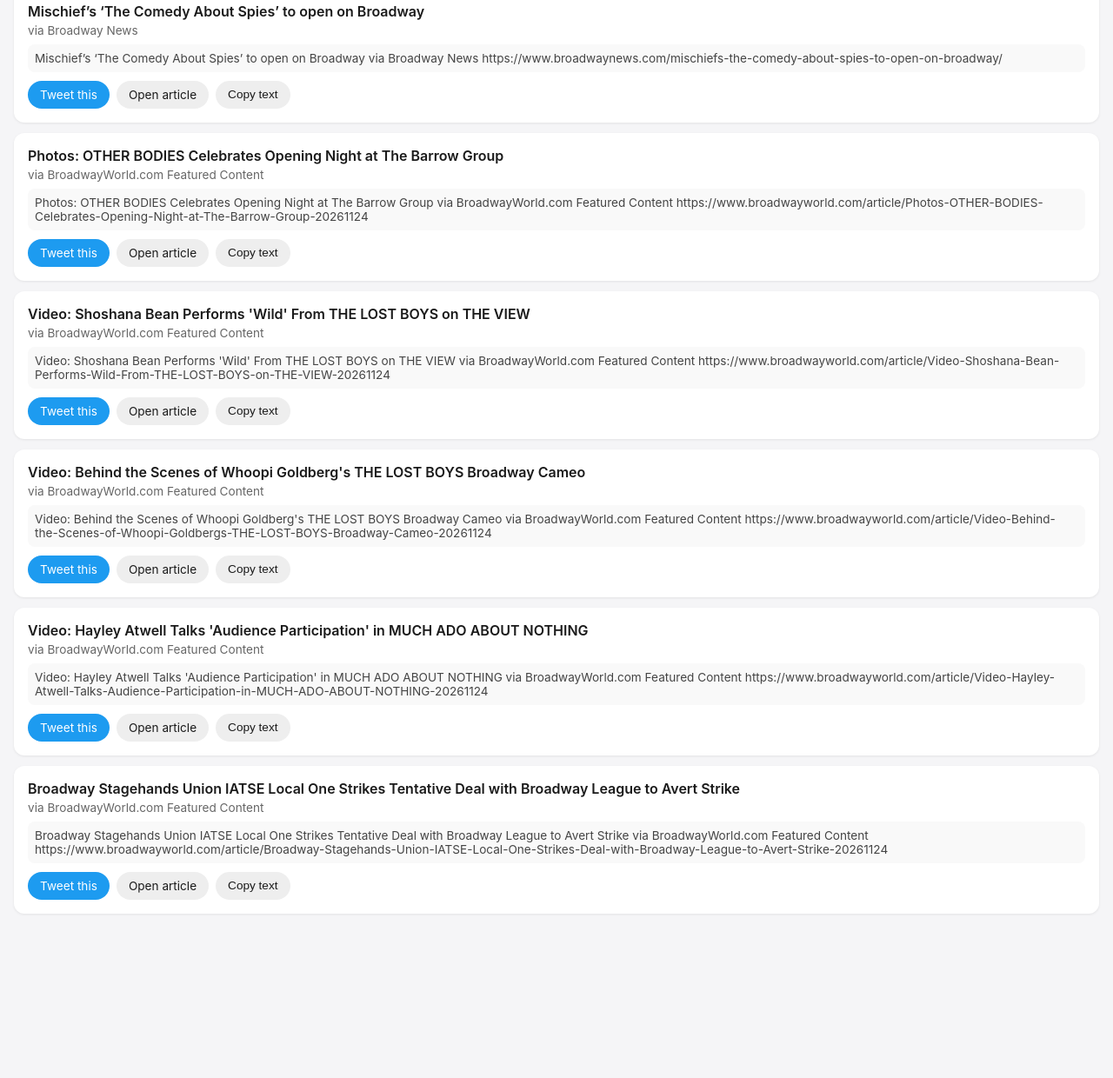
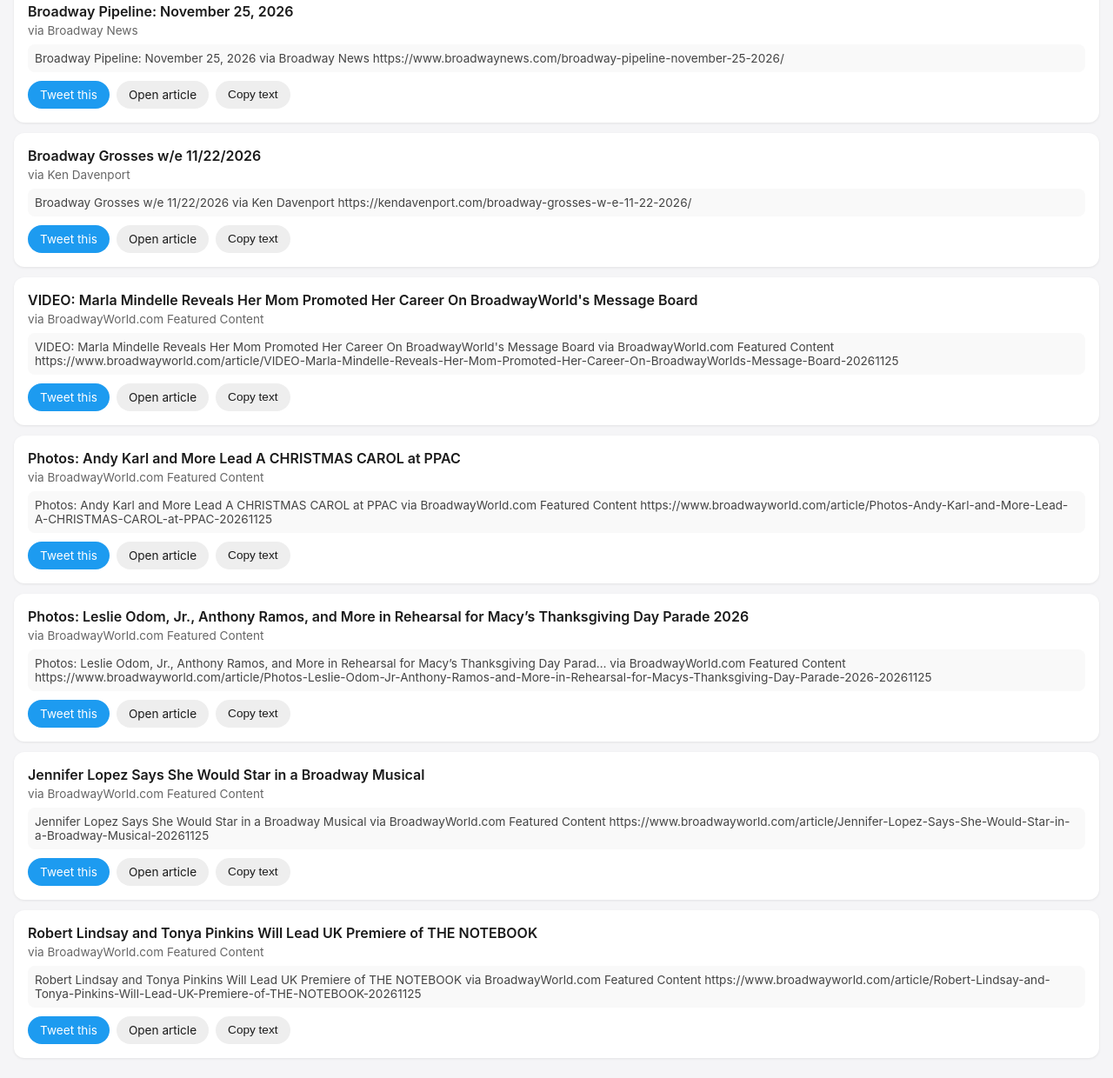
Before and after one commit to TheatreGator/theatregator, a plain HTML site: page docs/index.html in a window 1280 px wide. Shown: the part 482-1722 px from the top of the page at 87% size. Before the commit the page ends 1561 px from the top, so only its background shows below. Drawn offline with Linux system fonts and the light colour scheme.

Commit message:
update digest

```diff
--- a/docs/index.html
+++ b/docs/index.html
@@ -22,86 +22,96 @@
 </head>
 <body>
   <h1>News & Gossip Digest</h1>
-  <p class="updated">Updated 2026-11-25 03:51 UTC</p>
+  <p class="updated">Updated 2026-11-25 16:19 UTC</p>
 
         <div class="card">
-          <p class="title">Grosses analysis: ‘Here There Are Blueberries’ tops $1 million; ‘Hamilton’ breaks $3 million</p>
-          <p class="meta">via Broadway News</p>
-          <p class="preview">Grosses analysis: ‘Here There Are Blueberries’ tops $1 million; ‘Hamilton’ breaks $3 million via Broadway News https://www.broadwaynews.com/grosses-analysis-here-there-are-blueberries-tops-1-million-hamilton-breaks-3-million/</p>
+          <p class="title">The Sound of Music National Tour Stars Cayleigh Capaldi and Lisa Howard Sing &#x27;My Favorite Things&#x27;</p>
+          <p class="meta">via Broadway.com - Latest Buzz</p>
+          <p class="preview">The Sound of Music National Tour Stars Cayleigh Capaldi and Lisa Howard Sing &#x27;My Favorite Things&#x27; via Broadway.com - Latest Buzz https://www.broadway.com/buzz/208015/the-sound-of-music-national-tour-stars-cayleigh-capaldi-and-lisa-howard-sing-my-favorite-things/</p>
           <div class="actions">
-            <a class="btn tweet" href="https://twitter.com/intent/tweet?text=Grosses%20analysis%3A%20%E2%80%98Here%20There%20Are%20Blueberries%E2%80%99%20tops%20%241%20million%3B%20%E2%80%98Hamilton%E2%80%99%20breaks%20%243%20million%20via%20Broadway%20News%20https%3A//www.broadwaynews.com/grosses-analysis-here-there-are-blueberries-tops-1-million-hamilton-breaks-3-million/" target="_blank" rel="noopener">Tweet this</a>
-            <a class="btn link" href="https://www.broadwaynews.com/grosses-analysis-here-there-are-blueberries-tops-1-million-hamilton-breaks-3-million/" target="_blank" rel="noopener">Open article</a>
-            <button class="btn copy" onclick="navigator.clipboard.writeText("Grosses analysis: \u2018Here There Are Blueberries\u2019 tops $1 million; \u2018Hamilton\u2019 breaks $3 million via Broadway News https://www.broadwaynews.com/grosses-analysis-here-there-are-blueberries-tops-1-million-hamilton-breaks-3-million/")">Copy text</button>
+            <a class="btn tweet" href="https://twitter.com/intent/tweet?text=The%20Sound%20of%20Music%20National%20Tour%20Stars%20Cayleigh%20Capaldi%20and%20Lisa%20Howard%20Sing%20%27My%20Favorite%20Things%27%20via%20Broadway.com%20-%20Latest%20Buzz%20https%3A//www.broadway.com/buzz/208015/the-sound-of-music-national-tour-stars-cayleigh-capaldi-and-lisa-howard-sing-my-favorite-things/" target="_blank" rel="noopener">Tweet this</a>
+            <a class="btn link" href="https://www.broadway.com/buzz/208015/the-sound-of-music-national-tour-stars-cayleigh-capaldi-and-lisa-howard-sing-my-favorite-things/" target="_blank" rel="noopener">Open article</a>
+            <button class="btn copy" onclick="navigator.clipboard.writeText("The Sound of Music National Tour Stars Cayleigh Capaldi and Lisa Howard Sing 'My Favorite Things' via Broadway.com - Latest Buzz https://www.broadway.com/buzz/208015/the-sound-of-music-national-tour-stars-cayleigh-capaldi-and-lisa-howard-sing-my-favorite-things/")">Copy text</button>
           </div>
         </div>
         <div class="card">
-          <p class="title">Yankees legend Bernie Williams extends run in Broadway’s ‘Buena Vista Social Club’</p>
+          <p class="title">Inside the intricate process of casting the band of ‘Buena Vista Social Club’</p>
           <p class="meta">via Broadway News</p>
-          <p class="preview">Yankees legend Bernie Williams extends run in Broadway’s ‘Buena Vista Social Club’ via Broadway News https://www.broadwaynews.com/yankees-legend-bernie-williams-extends-run-in-broadways-buena-vista-social-club/</p>
+          <p class="preview">Inside the intricate process of casting the band of ‘Buena Vista Social Club’ via Broadway News https://www.broadwaynews.com/inside-the-intricate-process-of-casting-the-band-of-buena-vista-social-club/</p>
           <div class="actions">
-            <a class="btn tweet" href="https://twitter.com/intent/tweet?text=Yankees%20legend%20Bernie%20Williams%20extends%20run%20in%20Broadway%E2%80%99s%20%E2%80%98Buena%20Vista%20Social%20Club%E2%80%99%20via%20Broadway%20News%20https%3A//www.broadwaynews.com/yankees-legend-bernie-williams-extends-run-in-broadways-buena-vista-social-club/" target="_blank" rel="noopener">Tweet this</a>
-            <a class="btn link" href="https://www.broadwaynews.com/yankees-legend-bernie-williams-extends-run-in-broadways-buena-vista-social-club/" target="_blank" rel="noopener">Open article</a>
-            <button class="btn copy" onclick="navigator.clipboard.writeText("Yankees legend Bernie Williams extends run in Broadway\u2019s \u2018Buena Vista Social Club\u2019 via Broadway News https://www.broadwaynews.com/yankees-legend-bernie-williams-extends-run-in-broadways-buena-vista-social-club/")">Copy text</button>
+            <a class="btn tweet" href="https://twitter.com/intent/tweet?text=Inside%20the%20intricate%20process%20of%20casting%20the%20band%20of%20%E2%80%98Buena%20Vista%20Social%20Club%E2%80%99%20via%20Broadway%20News%20https%3A//www.broadwaynews.com/inside-the-intricate-process-of-casting-the-band-of-buena-vista-social-club/" target="_blank" rel="noopener">Tweet this</a>
+            <a class="btn link" href="https://www.broadwaynews.com/inside-the-intricate-process-of-casting-the-band-of-buena-vista-social-club/" target="_blank" rel="noopener">Open article</a>
+            <button class="btn copy" onclick="navigator.clipboard.writeText("Inside the intricate process of casting the band of \u2018Buena Vista Social Club\u2019 via Broadway News https://www.broadwaynews.com/inside-the-intricate-process-of-casting-the-band-of-buena-vista-social-club/")">Copy text</button>
           </div>
         </div>
         <div class="card">
-          <p class="title">Mischief’s ‘The Comedy About Spies’ to open on Broadway</p>
+          <p class="title">Broadway Pipeline: November 25, 2026</p>
           <p class="meta">via Broadway News</p>
-          <p class="preview">Mischief’s ‘The Comedy About Spies’ to open on Broadway via Broadway News https://www.broadwaynews.com/mischiefs-the-comedy-about-spies-to-open-on-broadway/</p>
+          <p class="preview">Broadway Pipeline: November 25, 2026 via Broadway News https://www.broadwaynews.com/broadway-pipeline-november-25-2026/</p>
           <div class="actions">
-            <a class="btn tweet" href="https://twitter.com/intent/tweet?text=Mischief%E2%80%99s%20%E2%80%98The%20Comedy%20About%20Spies%E2%80%99%20to%20open%20on%20Broadway%20via%20Broadway%20News%20https%3A//www.broadwaynews.com/mischiefs-the-comedy-about-spies-to-open-on-broadway/" target="_blank" rel="noopener">Tweet this</a>
-            <a class="btn link" href="https://www.broadwaynews.com/mischiefs-the-comedy-about-spies-to-open-on-broadway/" target="_blank" rel="noopener">Open article</a>
-            <button class="btn copy" onclick="navigator.clipboard.writeText("Mischief\u2019s \u2018The Comedy About Spies\u2019 to open on Broadway via Broadway News https://www.broadwaynews.com/mischiefs-the-comedy-about-spies-to-open-on-broadway/")">Copy text</button>
+            <a class="btn tweet" href="https://twitter.com/intent/tweet?text=Broadway%20Pipeline%3A%20November%2025%2C%202026%20via%20Broadway%20News%20https%3A//www.broadwaynews.com/broadway-pipeline-november-25-2026/" target="_blank" rel="noopener">Tweet this</a>
+            <a class="btn link" href="https://www.broadwaynews.com/broadway-pipeline-november-25-2026/" target="_blank" rel="noopener">Open article</a>
+            <button class="btn copy" onclick="navigator.clipboard.writeText("Broadway Pipeline: November 25, 2026 via Broadway News https://www.broadwaynews.com/broadway-pipeline-november-25-2026/")">Copy text</button>
           </div>
         </div>
         <div class="card">
-          <p class="title">Photos: OTHER BODIES Celebrates Opening Night at The Barrow Group</p>
-          <p class="meta">via BroadwayWorld.com Featured Content</p>
-          <p class="preview">Photos: OTHER BODIES Celebrates Opening Night at The Barrow Group via BroadwayWorld.com Featured Content https://www.broadwayworld.com/article/Photos-OTHER-BODIES-Celebrates-Opening-Night-at-The-Barrow-Group-20261124</p>
+          <p class="title">Broadway Grosses w/e 11/22/2026</p>
+          <p class="meta">via Ken Davenport</p>
+          <p class="preview">Broadway Grosses w/e 11/22/2026 via Ken Davenport https://kendavenport.com/broadway-grosses-w-e-11-22-2026/</p>
           <div class="actions">
-            <a class="btn tweet" href="https://twitter.com/intent/tweet?text=Photos%3A%20OTHER%20BODIES%20Celebrates%20Opening%20Night%20at%20The%20Barrow%20Group%20via%20BroadwayWorld.com%20Featured%20Content%20https%3A//www.broadwayworld.com/article/Photos-OTHER-BODIES-Celebrates-Opening-Night-at-The-Barrow-Group-20261124" target="_blank" rel="noopener">Tweet this</a>
-            <a class="btn link" href="https://www.broadwayworld.com/article/Photos-OTHER-BODIES-Celebrates-Opening-Night-at-The-Barrow-Group-20261124" target="_blank" rel="noopener">Open article</a>
-            <button class="btn copy" onclick="navigator.clipboard.writeText("Photos: OTHER BODIES Celebrates Opening Night at The Barrow Group via BroadwayWorld.com Featured Content https://www.broadwayworld.com/article/Photos-OTHER-BODIES-Celebrates-Opening-Night-at-The-Barrow-Group-20261124")">Copy text</button>
+            <a class="btn tweet" href="https://twitter.com/intent/tweet?text=Broadway%20Grosses%20w/e%2011/22/2026%20via%20Ken%20Davenport%20https%3A//kendavenport.com/broadway-grosses-w-e-11-22-2026/" target="_blank" rel="noopener">Tweet this</a>
+            <a class="btn link" href="https://kendavenport.com/broadway-grosses-w-e-11-22-2026/" target="_blank" rel="noopener">Open article</a>
+            <button class="btn copy" onclick="navigator.clipboard.writeText("Broadway Grosses w/e 11/22/2026 via Ken Davenport https://kendavenport.com/broadway-grosses-w-e-11-22-2026/")">Copy text</button>
           </div>
         </div>
         <div class="card">
-          <p class="title">Video: Shoshana Bean Performs &#x27;Wild&#x27; From THE LOST BOYS on THE VIEW</p>
+          <p class="title">VIDEO: Marla Mindelle Reveals Her Mom Promoted Her Career On BroadwayWorld&#x27;s Message Board</p>
           <p class="meta">via BroadwayWorld.com Featured Content</p>
-          <p class="preview">Video: Shoshana Bean Performs &#x27;Wild&#x27; From THE LOST BOYS on THE VIEW via BroadwayWorld.com Featured Content https://www.broadwayworld.com/article/Video-Shoshana-Bean-Performs-Wild-From-THE-LOST-BOYS-on-THE-VIEW-20261124</p>
+          <p class="preview">VIDEO: Marla Mindelle Reveals Her Mom Promoted Her Career On BroadwayWorld&#x27;s Message Board via BroadwayWorld.com Featured Content https://www.broadwayworld.com/article/VIDEO-Marla-Mindelle-Reveals-Her-Mom-Promoted-Her-Career-On-BroadwayWorlds-Message-Board-20261125</p>
           <div class="actions">
-            <a class="btn tweet" href="https://twitter.com/intent/tweet?text=Video%3A%20Shoshana%20Bean%20Performs%20%27Wild%27%20From%20THE%20LOST%20BOYS%20on%20THE%20VIEW%20via%20BroadwayWorld.com%20Featured%20Content%20https%3A//www.broadwayworld.com/article/Video-Shoshana-Bean-Performs-Wild-From-THE-LOST-BOYS-on-THE-VIEW-20261124" target="_blank" rel="noopener">Tweet this</a>
-            <a class="btn link" href="https://www.broadwayworld.com/article/Video-Shoshana-Bean-Performs-Wild-From-THE-LOST-BOYS-on-THE-VIEW-20261124" target="_blank" rel="noopener">Open article</a>
-            <button class="btn copy" onclick="navigator.clipboard.writeText("Video: Shoshana Bean Performs 'Wild' From THE LOST BOYS on THE VIEW via BroadwayWorld.com Featured Content https://www.broadwayworld.com/article/Video-Shoshana-Bean-Performs-Wild-From-THE-LOST-BOYS-on-THE-VIEW-20261124")">Copy text</button>
+            <a class="btn tweet" href="https://twitter.com/intent/tweet?text=VIDEO%3A%20Marla%20Mindelle%20Reveals%20Her%20Mom%20Promoted%20Her%20Career%20On%20BroadwayWorld%27s%20Message%20Board%20via%20BroadwayWorld.com%20Featured%20Content%20https%3A//www.broadwayworld.com/article/VIDEO-Marla-Mindelle-Reveals-Her-Mom-Promoted-Her-Career-On-BroadwayWorlds-Message-Board-20261125" target="_blank" rel="noopener">Tweet this</a>
+            <a class="btn link" href="https://www.broadwayworld.com/article/VIDEO-Marla-Mindelle-Reveals-Her-Mom-Promoted-Her-Career-On-BroadwayWorlds-Message-Board-20261125" target="_blank" rel="noopener">Open article</a>
+            <button class="btn copy" onclick="navigator.clipboard.writeText("VIDEO: Marla Mindelle Reveals Her Mom Promoted Her Career On BroadwayWorld's Message Board via BroadwayWorld.com Featured Content https://www.broadwayworld.com/article/VIDEO-Marla-Mindelle-Reveals-Her-Mom-Promoted-Her-Career-On-BroadwayWorlds-Message-Board-20261125")">Copy text</button>
           </div>
         </div>
         <div class="card">
-          <p class="title">Video: Behind the Scenes of Whoopi Goldberg&#x27;s THE LOST BOYS Broadway Cameo</p>
+          <p class="title">Photos: Andy Karl and More Lead A CHRISTMAS CAROL at PPAC</p>
           <p class="meta">via BroadwayWorld.com Featured Content</p>
-          <p class="preview">Video: Behind the Scenes of Whoopi Goldberg&#x27;s THE LOST BOYS Broadway Cameo via BroadwayWorld.com Featured Content https://www.broadwayworld.com/article/Video-Behind-the-Scenes-of-Whoopi-Goldbergs-THE-LOST-BOYS-Broadway-Cameo-20261124</p>
+          <p class="preview">Photos: Andy Karl and More Lead A CHRISTMAS CAROL at PPAC via BroadwayWorld.com Featured Content https://www.broadwayworld.com/article/Photos-Andy-Karl-and-More-Lead-A-CHRISTMAS-CAROL-at-PPAC-20261125</p>
           <div class="actions">
-            <a class="btn tweet" href="https://twitter.com/intent/tweet?text=Video%3A%20Behind%20the%20Scenes%20of%20Whoopi%20Goldberg%27s%20THE%20LOST%20BOYS%20Broadway%20Cameo%20via%20BroadwayWorld.com%20Featured%20Content%20https%3A//www.broadwayworld.com/article/Video-Behind-the-Scenes-of-Whoopi-Goldbergs-THE-LOST-BOYS-Broadway-Cameo-20261124" target="_blank" rel="noopener">Tweet this</a>
-            <a class="btn link" href="https://www.broadwayworld.com/article/Video-Behind-the-Scenes-of-Whoopi-Goldbergs-THE-LOST-BOYS-Broadway-Cameo-20261124" target="_blank" rel="noopener">Open article</a>
-            <button class="btn copy" onclick="navigator.clipboard.writeText("Video: Behind the Scenes of Whoopi Goldberg's THE LOST BOYS Broadway Cameo via BroadwayWorld.com Featured Content https://www.broadwayworld.com/article/Video-Behind-the-Scenes-of-Whoopi-Goldbergs-THE-LOST-BOYS-Broadway-Cameo-20261124")">Copy text</button>
+            <a class="btn tweet" href="https://twitter.com/intent/tweet?text=Photos%3A%20Andy%20Karl%20and%20More%20Lead%20A%20CHRISTMAS%20CAROL%20at%20PPAC%20via%20BroadwayWorld.com%20Featured%20Content%20https%3A//www.broadwayworld.com/article/Photos-Andy-Karl-and-More-Lead-A-CHRISTMAS-CAROL-at-PPAC-20261125" target="_blank" rel="noopener">Tweet this</a>
+            <a class="btn link" href="https://www.broadwayworld.com/article/Photos-Andy-Karl-and-More-Lead-A-CHRISTMAS-CAROL-at-PPAC-20261125" target="_blank" rel="noopener">Open article</a>
+            <button class="btn copy" onclick="navigator.clipboard.writeText("Photos: Andy Karl and More Lead A CHRISTMAS CAROL at PPAC via BroadwayWorld.com Featured Content https://www.broadwayworld.com/article/Photos-Andy-Karl-and-More-Lead-A-CHRISTMAS-CAROL-at-PPAC-20261125")">Copy text</button>
           </div>
         </div>
         <div class="card">
-          <p class="title">Video: Hayley Atwell Talks &#x27;Audience Participation&#x27; in MUCH ADO ABOUT NOTHING</p>
+          <p class="title">Photos: Leslie Odom, Jr., Anthony Ramos, and More in Rehearsal for Macy’s Thanksgiving Day Parade 2026</p>
           <p class="meta">via BroadwayWorld.com Featured Content</p>
-          <p class="preview">Video: Hayley Atwell Talks &#x27;Audience Participation&#x27; in MUCH ADO ABOUT NOTHING via BroadwayWorld.com Featured Content https://www.broadwayworld.com/article/Video-Hayley-Atwell-Talks-Audience-Participation-in-MUCH-ADO-ABOUT-NOTHING-20261124</p>
+          <p class="preview">Photos: Leslie Odom, Jr., Anthony Ramos, and More in Rehearsal for Macy’s Thanksgiving Day Parad… via BroadwayWorld.com Featured Content https://www.broadwayworld.com/article/Photos-Leslie-Odom-Jr-Anthony-Ramos-and-More-in-Rehearsal-for-Macys-Thanksgiving-Day-Parade-2026-20261125</p>
           <div class="actions">
-            <a class="btn tweet" href="https://twitter.com/intent/tweet?text=Video%3A%20Hayley%20Atwell%20Talks%20%27Audience%20Participation%27%20in%20MUCH%20ADO%20ABOUT%20NOTHING%20via%20BroadwayWorld.com%20Featured%20Content%20https%3A//www.broadwayworld.com/article/Video-Hayley-Atwell-Talks-Audience-Participation-in-MUCH-ADO-ABOUT-NOTHING-20261124" target="_blank" rel="noopener">Tweet this</a>
-            <a class="btn link" href="https://www.broadwayworld.com/article/Video-Hayley-Atwell-Talks-Audience-Participation-in-MUCH-ADO-ABOUT-NOTHING-20261124" target="_blank" rel="noopener">Open article</a>
-            <button class="btn copy" onclick="navigator.clipboard.writeText("Video: Hayley Atwell Talks 'Audience Participation' in MUCH ADO ABOUT NOTHING via BroadwayWorld.com Featured Content https://www.broadwayworld.com/article/Video-Hayley-Atwell-Talks-Audience-Participation-in-MUCH-ADO-ABOUT-NOTHING-20261124")">Copy text</button>
+            <a class="btn tweet" href="https://twitter.com/intent/tweet?text=Photos%3A%20Leslie%20Odom%2C%20Jr.%2C%20Anthony%20Ramos%2C%20and%20More%20in%20Rehearsal%20for%20Macy%E2%80%99s%20Thanksgiving%20Day%20Parad%E2%80%A6%20via%20BroadwayWorld.com%20Featured%20Content%20https%3A//www.broadwayworld.com/article/Photos-Leslie-Odom-Jr-Anthony-Ramos-and-More-in-Rehearsal-for-Macys-Thanksgiving-Day-Parade-2026-20261125" target="_blank" rel="noopener">Tweet this</a>
+            <a class="btn link" href="https://www.broadwayworld.com/article/Photos-Leslie-Odom-Jr-Anthony-Ramos-and-More-in-Rehearsal-for-Macys-Thanksgiving-Day-Parade-2026-20261125" target="_blank" rel="noopener">Open article</a>
+            <button class="btn copy" onclick="navigator.clipboard.writeText("Photos: Leslie Odom, Jr., Anthony Ramos, and More in Rehearsal for Macy\u2019s Thanksgiving Day Parad\u2026 via BroadwayWorld.com Featured Content https://www.broadwayworld.com/article/Photos-Leslie-Odom-Jr-Anthony-Ramos-and-More-in-Rehearsal-for-Macys-Thanksgiving-Day-Parade-2026-20261125")">Copy text</button>
           </div>
         </div>
         <div class="card">
-          <p class="title">Broadway Stagehands Union IATSE Local One Strikes Tentative Deal with Broadway League to Avert Strike</p>
+          <p class="title">Jennifer Lopez Says She Would Star in a Broadway Musical</p>
           <p class="meta">via BroadwayWorld.com Featured Content</p>
-          <p class="preview">Broadway Stagehands Union IATSE Local One Strikes Tentative Deal with Broadway League to Avert Strike via BroadwayWorld.com Featured Content https://www.broadwayworld.com/article/Broadway-Stagehands-Union-IATSE-Local-One-Strikes-Deal-with-Broadway-League-to-Avert-Strike-20261124</p>
+          <p class="preview">Jennifer Lopez Says She Would Star in a Broadway Musical via BroadwayWorld.com Featured Content https://www.broadwayworld.com/article/Jennifer-Lopez-Says-She-Would-Star-in-a-Broadway-Musical-20261125</p>
           <div class="actions">
-            <a class="btn tweet" href="https://twitter.com/intent/tweet?text=Broadway%20Stagehands%20Union%20IATSE%20Local%20One%20Strikes%20Tentative%20Deal%20with%20Broadway%20League%20to%20Avert%20Strike%20via%20BroadwayWorld.com%20Featured%20Content%20https%3A//www.broadwayworld.com/article/Broadway-Stagehands-Union-IATSE-Local-One-Strikes-Deal-with-Broadway-League-to-Avert-Strike-20261124" target="_blank" rel="noopener">Tweet this</a>
-            <a class="btn link" href="https://www.broadwayworld.com/article/Broadway-Stagehands-Union-IATSE-Local-One-Strikes-Deal-with-Broadway-League-to-Avert-Strike-20261124" target="_blank" rel="noopener">Open article</a>
-            <button class="btn copy" onclick="navigator.clipboard.writeText("Broadway Stagehands Union IATSE Local One Strikes Tentative Deal with Broadway League to Avert Strike via BroadwayWorld.com Featured Content https://www.broadwayworld.com/article/Broadway-Stagehands-Union-IATSE-Local-One-Strikes-Deal-with-Broadway-League-to-Avert-Strike-20261124")">Copy text</button>
+            <a class="btn tweet" href="https://twitter.com/intent/tweet?text=Jennifer%20Lopez%20Says%20She%20Would%20Star%20in%20a%20Broadway%20Musical%20via%20BroadwayWorld.com%20Featured%20Content%20https%3A//www.broadwayworld.com/article/Jennifer-Lopez-Says-She-Would-Star-in-a-Broadway-Musical-20261125" target="_blank" rel="noopener">Tweet this</a>
+            <a class="btn link" href="https://www.broadwayworld.com/article/Jennifer-Lopez-Says-She-Would-Star-in-a-Broadway-Musical-20261125" target="_blank" rel="noopener">Open article</a>
+            <button class="btn copy" onclick="navigator.clipboard.writeText("Jennifer Lopez Says She Would Star in a Broadway Musical via BroadwayWorld.com Featured Content https://www.broadwayworld.com/article/Jennifer-Lopez-Says-She-Would-Star-in-a-Broadway-Musical-20261125")">Copy text</button>
+          </div>
+        </div>
+        <div class="card">
+          <p class="title">Robert Lindsay and Tonya Pinkins Will Lead UK Premiere of THE NOTEBOOK</p>
+          <p class="meta">via BroadwayWorld.com Featured Content</p>
+          <p class="preview">Robert Lindsay and Tonya Pinkins Will Lead UK Premiere of THE NOTEBOOK via BroadwayWorld.com Featured Content https://www.broadwayworld.com/article/Robert-Lindsay-and-Tonya-Pinkins-Will-Lead-UK-Premiere-of-THE-NOTEBOOK-20261125</p>
+          <div class="actions">
+            <a class="btn tweet" href="https://twitter.com/intent/tweet?text=Robert%20Lindsay%20and%20Tonya%20Pinkins%20Will%20Lead%20UK%20Premiere%20of%20THE%20NOTEBOOK%20via%20BroadwayWorld.com%20Featured%20Content%20https%3A//www.broadwayworld.com/article/Robert-Lindsay-and-Tonya-Pinkins-Will-Lead-UK-Premiere-of-THE-NOTEBOOK-20261125" target="_blank" rel="noopener">Tweet this</a>
+            <a class="btn link" href="https://www.broadwayworld.com/article/Robert-Lindsay-and-Tonya-Pinkins-Will-Lead-UK-Premiere-of-THE-NOTEBOOK-20261125" target="_blank" rel="noopener">Open article</a>
+            <button class="btn copy" onclick="navigator.clipboard.writeText("Robert Lindsay and Tonya Pinkins Will Lead UK Premiere of THE NOTEBOOK via BroadwayWorld.com Featured Content https://www.broadwayworld.com/article/Robert-Lindsay-and-Tonya-Pinkins-Will-Lead-UK-Premiere-of-THE-NOTEBOOK-20261125")">Copy text</button>
           </div>
         </div>
 </body>
```
Also changed, not shown: seen.json.
